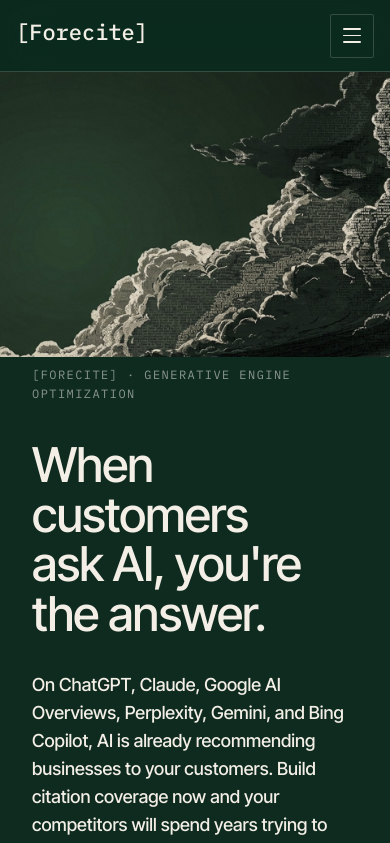
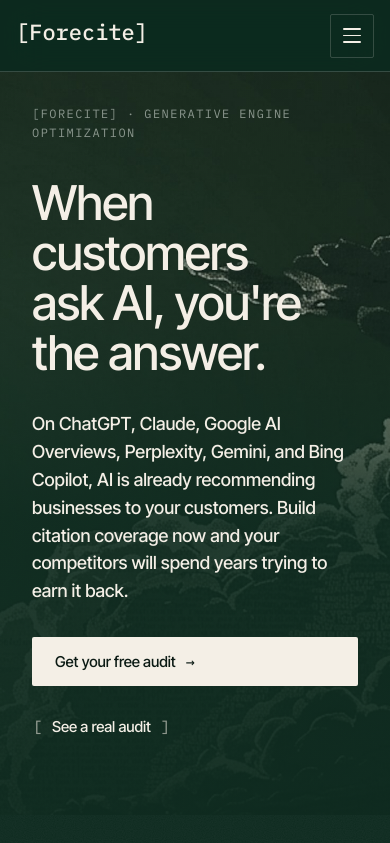
Before and after one commit to InvisibleJaguar90/forecite-site, a React (Vite) app: page / in a window 390 px wide. Shown: the top 843 px of the page. Built offline with nearby package versions, Linux system fonts and the light colour scheme.

Commit message:
Session 4 item 2: hero mobile — full-bleed cover with vertical gradient, content bottom-aligned

```diff
--- a/src/styles/responsive.css
+++ b/src/styles/responsive.css
@@ -525,26 +525,35 @@ body.drawer-open {
 }
 
 @media (max-width: 768px) {
-  /* Image as a top band, content below. The desktop side-by-side
-     composition can't survive a phone viewport, so we restage: image
-     fills the full width as a decorative band, content sits below
-     on solid forest. The image's "open side" doesn't matter at this
-     layout — both align variants show the cloud composition centered
-     and proportional. */
+  /* Mobile restaging: full-bleed image background with a vertical
+     gradient overlay. Cloud composition anchored to the top of the
+     section reads at near-full strength (light tint); the gradient
+     ramps fast to near-solid forest in the lower half so text content,
+     positioned at the bottom of the section, reads cleanly without
+     bleed-through. Single cohesive hero rather than image-band-on-top
+     + content-below stacking. */
   .hero-bg {
-    background-size: 100% auto !important;
+    background-size: cover !important;
     background-position: top center !important;
   }
   .hero-bg::before {
-    display: none !important;
+    display: block !important;
+    background: linear-gradient(
+      to bottom,
+      rgba(14, 42, 31, 0.2) 0%,
+      rgba(14, 42, 31, 0.35) 30%,
+      rgba(14, 42, 31, 0.9) 60%,
+      rgba(14, 42, 31, 0.96) 100%
+    ) !important;
   }
   .hero-bg .hero-bg-content {
     grid-template-columns: 1fr !important;
-    min-height: 0 !important;
-    /* Image at full width has natural height ~67vw (aspect ratio 1.48:1).
-       Padding-top reserves that space + a 32px gap before content starts. */
-    padding-top: calc(67vw + 32px) !important;
+    /* Tall enough to give the cloud presence at top; content sits in
+       the bottom half via align-items: end, where gradient is opaque. */
+    min-height: 70vh !important;
+    padding-top: 32px !important;
     padding-bottom: 64px !important;
+    align-items: end !important;
     gap: 0 !important;
   }
   .hero-bg .hero-bg-col {
```
